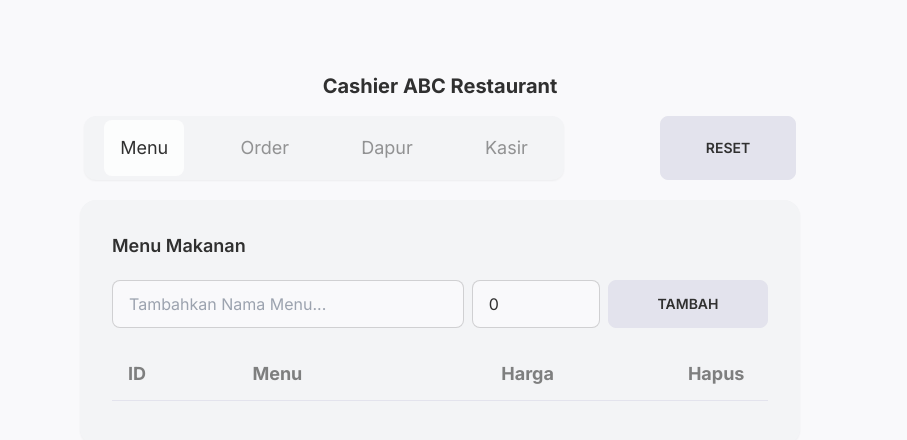
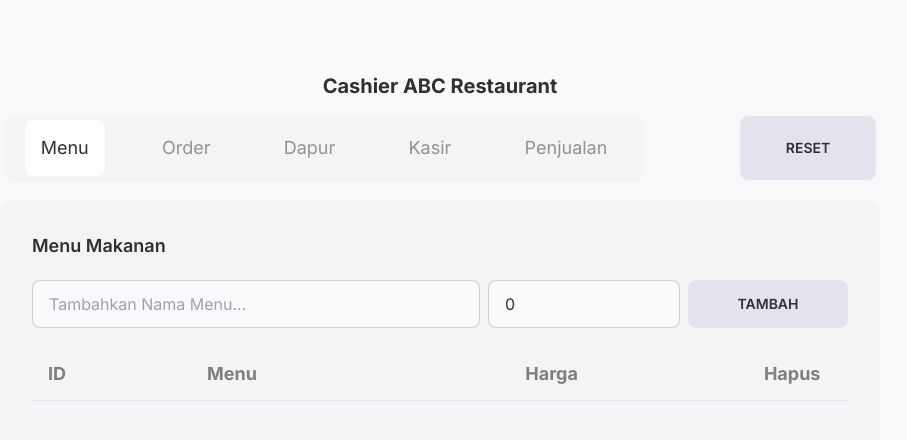
Before and after one commit to baskararestu/restaurant-cashier, a Next.js app: page /menu in a window 1280 px wide. Shown: the top 440 px of the page, without its empty margins (200-1107 px from the left). Built offline with nearby package versions, Linux system fonts and the light colour scheme.

Commit message:
[update] update page for menu,dapur, and penjualan

```diff
--- a/src/app/dapur/DapurContent.tsx
+++ b/src/app/dapur/DapurContent.tsx
@@ -1,32 +1,11 @@
 "use client";
 
-import { Order } from "@/lib/Type";
 import { tableList } from "@/lib/data";
-import React, { useState, useEffect } from "react";
+import React from "react";
+import { useDapurContent } from "./DapurFunction";
 
 function DapurContent() {
-  const [selectedTable, setSelectedTable] = useState<string | null>(null);
-  const [orders, setOrders] = useState<Order[]>([]);
-
-  const handleTableSelect = (event: React.ChangeEvent<HTMLSelectElement>) => {
-    const selectedTableName = event.target.value;
-    setSelectedTable(selectedTableName);
-  };
-
-  useEffect(() => {
-    const selectedTableName = selectedTable;
-
-    if (!selectedTableName) {
-      setOrders([]);
-      return;
-    }
-
-    const itemOrder = JSON.parse(localStorage.getItem("itemOrder") || "[]");
-    const filteredOrders = itemOrder.filter(
-      (order: Order) => order.table === selectedTableName
-    );
-    setOrders(filteredOrders);
-  }, [selectedTable]);
+  const { selectedTable, orders, handleTableSelect } = useDapurContent();
 
   return (
     <div className="flex flex-col gap-3">
@@ -34,7 +13,7 @@ function DapurContent() {
       <select
         className="select select-bordered w-full max-w-xs"
         value={selectedTable || ""}
-        onChange={handleTableSelect}
+        onChange={(event) => handleTableSelect(event.target.value)}
       >
         <option disabled value="">
           Pilih Meja
--- /dev/null
+++ b/src/app/dapur/DapurFunction.ts
@@ -0,0 +1,32 @@
+import { Order } from "@/lib/Type";
+import { useEffect, useState } from "react";
+
+export function useDapurContent() {
+  const [selectedTable, setSelectedTable] = useState<string | null>(null);
+  const [orders, setOrders] = useState<Order[]>([]);
+
+  const handleTableSelect = (selectedTableName: string) => {
+    setSelectedTable(selectedTableName);
+  };
+
+  useEffect(() => {
+    const selectedTableName = selectedTable;
+
+    if (!selectedTableName) {
+      setOrders([]);
+      return;
+    }
+
+    const itemOrder = JSON.parse(localStorage.getItem("itemOrder") || "[]");
+    const filteredOrders = itemOrder.filter(
+      (order: Order) => order.table === selectedTableName
+    );
+    setOrders(filteredOrders);
+  }, [selectedTable]);
+
+  return {
+    selectedTable,
+    orders,
+    handleTableSelect,
+  };
+}
--- a/src/app/dapur/page.tsx
+++ b/src/app/dapur/page.tsx
@@ -4,7 +4,7 @@ import DapurContent from "./DapurContent";
 
 function Kitchen() {
   return (
-    <div>
+    <div className="h-full mb-10">
       <MainCard>
         <DapurContent />
       </MainCard>
--- a/src/app/menu/MenuContent.tsx
+++ b/src/app/menu/MenuContent.tsx
@@ -1,8 +1,7 @@
-// MenuContent.tsx
-
 import React from "react";
 import { useMenuFunctions } from "./MenuFunction";
 import { BsTrash } from "react-icons/bs";
+import ButtonAddMenu from "@/components/ButtonAddMenu";
 
 function MenuContent(): JSX.Element {
   const {
@@ -33,9 +32,7 @@ function MenuContent(): JSX.Element {
           value={priceValue}
           onChange={(e) => setPriceValue(Number(e.target.value))}
         />
-        <button className="btn w-[10rem]" onClick={addMenuItem}>
-          Tambah
-        </button>
+        <ButtonAddMenu addMenuItem={addMenuItem} />
       </div>
       <div className="flex justify-between items-center mt-2 overflow-x-auto">
         <table className="table w-full">
--- a/src/app/menu/page.tsx
+++ b/src/app/menu/page.tsx
@@ -5,7 +5,7 @@ import MenuContent from "./MenuContent";
 
 function Menu() {
   return (
-    <div>
+    <div className="h-full mb-10">
       <MainCard>
         <h3 className="text-lg font-semibold">Menu Makanan</h3>
         <div className="py-3">
--- a/src/app/order/OrderFunction.ts
+++ b/src/app/order/OrderFunction.ts
@@ -38,7 +38,11 @@ export function handleOrder(
     );
 
     if (existingOrderIndex !== -1) {
-      existingOrders[existingOrderIndex].quantity += quantity;
+      const updatedOrder = { ...existingOrders[existingOrderIndex] };
+      updatedOrder.quantity += quantity;
+      updatedOrder.totalPrice = selectedMenuPrice * updatedOrder.quantity;
+
+      existingOrders[existingOrderIndex] = updatedOrder;
     } else {
       const order = {
         menu: selectedMenu,
--- /dev/null
+++ b/src/app/penjualan/page.tsx
@@ -0,0 +1,12 @@
+import MainCard from "@/components/MainCard";
+import React from "react";
+
+function Penjualan() {
+  return (
+    <div className="h-full mb-10">
+      <MainCard>Penjualan</MainCard>
+    </div>
+  );
+}
+
+export default Penjualan;
--- /dev/null
+++ b/src/components/ButtonAddMenu.tsx
@@ -0,0 +1,11 @@
+import React from "react";
+
+function ButtonAddMenu({ addMenuItem }: any) {
+  return (
+    <button className="btn w-[10rem]" onClick={addMenuItem}>
+      Tambah
+    </button>
+  );
+}
+
+export default ButtonAddMenu;
--- a/src/components/MainCard.tsx
+++ b/src/components/MainCard.tsx
@@ -2,7 +2,7 @@ import React from "react";
 
 function MainCard({ children }: { children: React.ReactNode }) {
   return (
-    <div className="card w-[17rem] md:w-[35rem] lg:w-[45rem] bg-gray-100 shadow-sm mt-5 h-full">
+    <div className="card w-[17rem] md:w-[35rem] lg:w-[55rem] bg-gray-100 shadow-sm mt-5 h-full">
       <div className="card-body">{children}</div>
     </div>
   );
--- a/src/components/TabMenu.tsx
+++ b/src/components/TabMenu.tsx
@@ -9,7 +9,7 @@ function TabMenu() {
     router.replace(route);
   };
   return (
-    <div className="tabs bg-gray-100 w-[10rem] lg:w-[30rem] h-[15rem] lg:h-16 rounded-xl shadow-sm flex flex-col lg:flex-row items-center justify-around">
+    <div className="tabs bg-gray-100 w-[10rem] lg:w-[40rem] h-[15rem] lg:h-16 rounded-xl shadow-sm flex flex-col lg:flex-row items-center justify-around">
       <a
         className={`tab text-lg px-4 mx-2 ${
           pathname === "/menu" ? "tab-active bg-white/80 rounded-lg h-14" : ""
@@ -42,6 +42,16 @@ function TabMenu() {
       >
         Kasir
       </a>
+      <a
+        className={`tab text-lg px-4 mx-2 ${
+          pathname === "/penjualan"
+            ? "tab-active bg-white/80 rounded-lg h-14"
+            : ""
+        }`}
+        onClick={() => handleTabClick("/penjualan")}
+      >
+        Penjualan
+      </a>
     </div>
   );
 }
```
